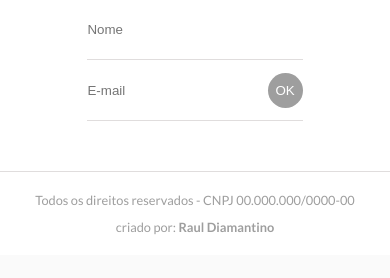
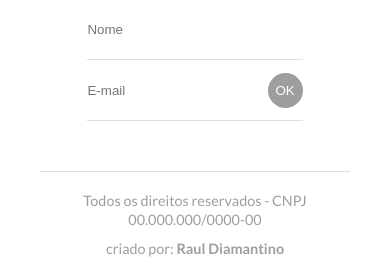
Before and after one commit to rauldiamantino/clone-plataforma, a web app: file index.html in a window 390 px wide. Shown: the part 4026-4304 px from the top of the page. Before the commit the page ends 4260 px from the top, so only its background shows below. Run offline with its HTML, style and script files only (its server is not run), Linux system fonts and the light colour scheme.

Commit message:
align footer

```diff
--- a/styles/style.css
+++ b/styles/style.css
@@ -961,4 +961,9 @@ footer {
   .product-shipping {
     margin: 20px 0 40px 0;
   }
+
+  .footer-bottom {
+    font-size: 0.9rem;
+    margin: 0 40px;
+  }
 }
```
